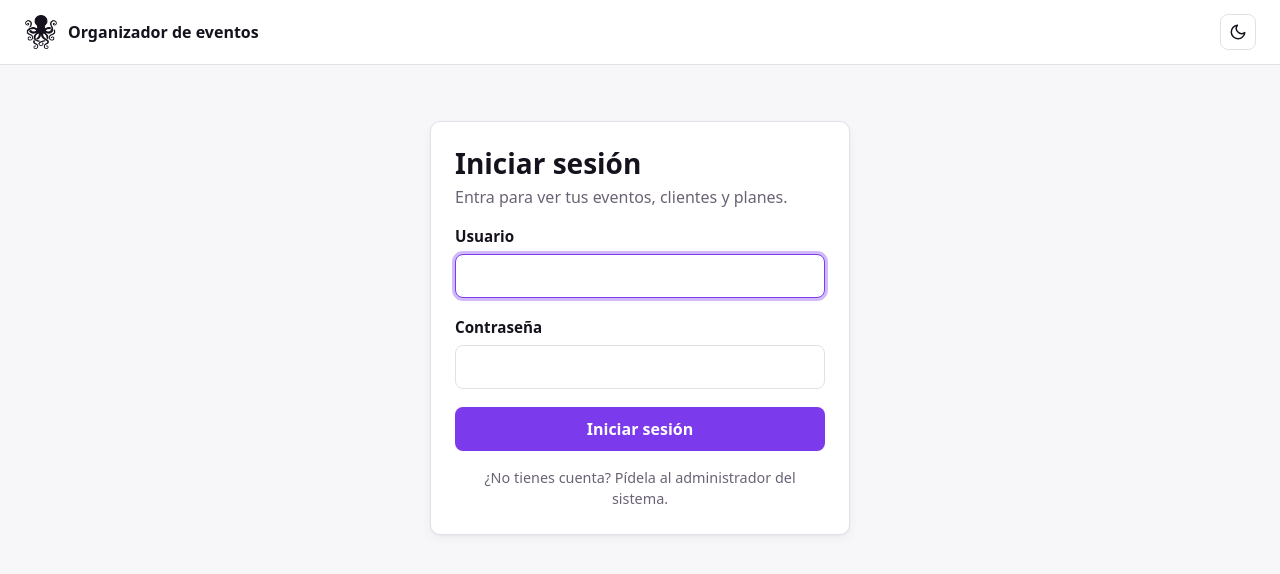
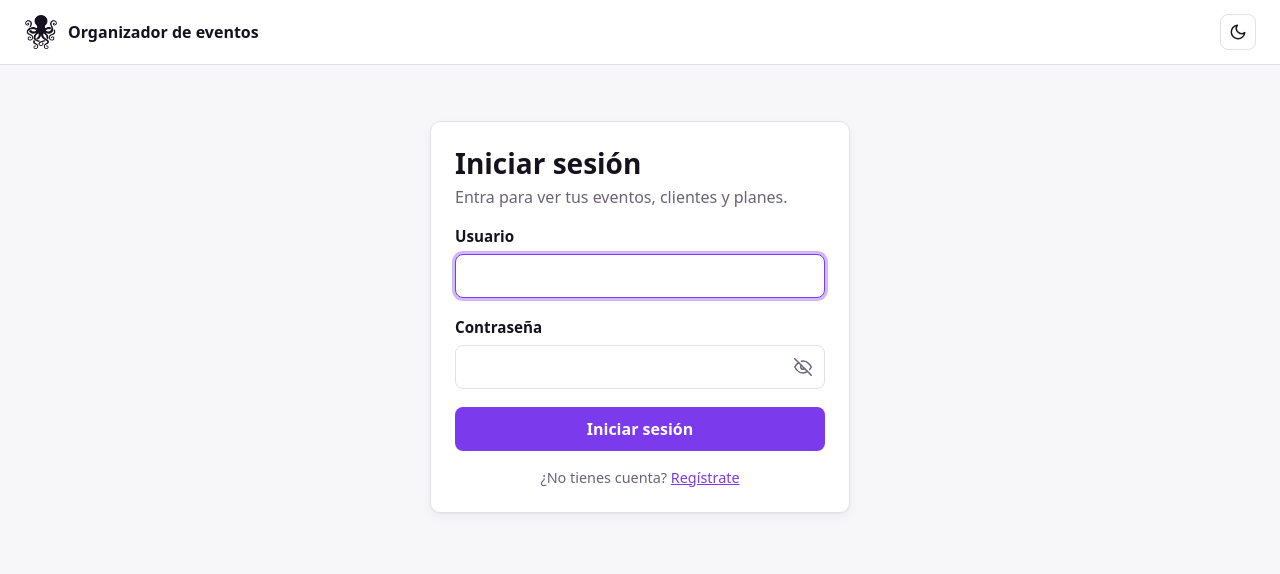
Before and after one commit to organizador-eventos-independientes/organizador-eventos-frontend, a React (Vite) app: page /login in a window 1280 px wide. Shown: the top 574 px of the page. Built offline with nearby package versions, Linux system fonts and the light colour scheme; no server answers.

Commit message:
registro de usuario en el frontend

```diff
--- a/src/App.css
+++ b/src/App.css
@@ -878,6 +878,42 @@
   width: 100%;
 }
 
+/* Campo de contraseña con botón de ojo dentro del recuadro. */
+.password-input {
+  position: relative;
+}
+
+.field .password-input input {
+  padding-right: 46px;
+}
+
+/* Edge añade su propio ojo; se oculta para no mostrar dos. */
+.password-input input::-ms-reveal {
+  display: none;
+}
+
+.password-input__toggle {
+  position: absolute;
+  top: 50%;
+  right: 4px;
+  display: grid;
+  place-items: center;
+  width: 36px;
+  height: 36px;
+  padding: 0;
+  border: none;
+  border-radius: 6px;
+  background: transparent;
+  color: var(--text-muted);
+  cursor: pointer;
+  transform: translateY(-50%);
+}
+
+.password-input__toggle:hover {
+  background: var(--accent-bg);
+  color: var(--text-h);
+}
+
 .auth-page__note {
   font-size: 0.9rem;
   text-align: center;
--- a/src/App.jsx
+++ b/src/App.jsx
@@ -3,6 +3,7 @@ import ToastProvider from './components/ToastProvider'
 import TopBar from './components/TopBar'
 import RequireAuth from './components/RequireAuth'
 import LoginPage from './pages/LoginPage'
+import RegisterPage from './pages/RegisterPage'
 import EventListPage from './pages/EventListPage'
 import EventCreatePage from './pages/EventCreatePage'
 import EventDetailPage from './pages/EventDetailPage'
@@ -17,6 +18,7 @@ function App() {
         <main className="main">
           <Routes>
             <Route path="/login" element={<LoginPage />} />
+            <Route path="/registro" element={<RegisterPage />} />
             <Route element={<RequireAuth />}>
               <Route path="/" element={<Navigate to="/eventos" replace />} />
               <Route path="/hoy" element={<TodayPage />} />
--- a/src/api/auth.js
+++ b/src/api/auth.js
@@ -1,11 +1,7 @@
 import { request } from './client'
 
-// Devuelve la sesión { token, user } si las credenciales son correctas (US-11).
-export async function login(username, password) {
-  const data = await request('/auth/login/', {
-    method: 'POST',
-    body: { username, password },
-  })
+// Respuesta del backend { token, usuario } -> sesión { token, user }.
+function toSession(data) {
   return {
     token: data.token,
     user: {
@@ -16,5 +12,24 @@ export async function login(username, password) {
   }
 }
 
+// Devuelve la sesión { token, user } si las credenciales son correctas (US-11).
+export async function login(username, password) {
+  const data = await request('/auth/login/', {
+    method: 'POST',
+    body: { username, password },
+  })
+  return toSession(data)
+}
+
+// Crea la cuenta y devuelve su sesión ya iniciada. Si los datos no son válidos
+// lanza un ApiError con fieldErrors { name, username, password }.
+export async function register({ name, username, password }) {
+  const data = await request('/auth/registro/', {
+    method: 'POST',
+    body: { nombre: name, username, password },
+  })
+  return toSession(data)
+}
+
 // Invalida en el servidor el token de la sesión actual (se lee al llamar).
 export const logout = () => request('/auth/logout/', { method: 'POST' })
--- /dev/null
+++ b/src/components/PasswordInput.jsx
@@ -0,0 +1,49 @@
+import { useState } from 'react'
+
+// Campo de contraseña con un botón de ojo para mostrarla u ocultarla. El ojo
+// refleja el estado actual: cerrado si está oculta, abierto si se ve.
+// Recibe las mismas props que un <input> (las que entrega <Field>, name, value…).
+export default function PasswordInput(props) {
+  const [visible, setVisible] = useState(false)
+  const label = visible ? 'Ocultar contraseña' : 'Mostrar contraseña'
+
+  return (
+    <div className="password-input">
+      <input {...props} type={visible ? 'text' : 'password'} />
+      <button type="button" className="password-input__toggle" onClick={() => setVisible((v) => !v)}
+        aria-label={label} title={label}>
+        {visible ? <EyeIcon /> : <EyeOffIcon />}
+      </button>
+    </div>
+  )
+}
+
+const iconProps = {
+  width: 18,
+  height: 18,
+  viewBox: '0 0 24 24',
+  fill: 'none',
+  stroke: 'currentColor',
+  strokeWidth: 2,
+  strokeLinecap: 'round',
+  strokeLinejoin: 'round',
+  'aria-hidden': true,
+}
+
+function EyeIcon() {
+  return (
+    <svg {...iconProps}>
+      <path d="M1 12s4-8 11-8 11 8 11 8-4 8-11 8-11-8-11-8z" />
+      <circle cx="12" cy="12" r="3" />
+    </svg>
+  )
+}
+
+function EyeOffIcon() {
+  return (
+    <svg {...iconProps}>
+      <path d="M17.94 17.94A10.07 10.07 0 0 1 12 20c-7 0-11-8-11-8a18.45 18.45 0 0 1 5.06-5.94M9.9 4.24A9.12 9.12 0 0 1 12 4c7 0 11 8 11 8a18.5 18.5 0 0 1-2.16 3.19m-6.72-1.07a3 3 0 1 1-4.24-4.24" />
+      <path d="M1 1l22 22" />
+    </svg>
+  )
+}
--- a/src/pages/LoginPage.jsx
+++ b/src/pages/LoginPage.jsx
@@ -1,6 +1,7 @@
 import { useRef, useState } from 'react'
-import { Navigate, useLocation } from 'react-router-dom'
+import { Link, Navigate, useLocation } from 'react-router-dom'
 import Field from '../components/Field'
+import PasswordInput from '../components/PasswordInput'
 import { login } from '../api/auth'
 import { setSession, useSession } from '../lib/session'
 
@@ -86,7 +87,7 @@ export default function LoginPage() {
 
           <Field id="login-password" label="Contraseña" error={errors.password}>
             {(p) => (
-              <input {...p} name="password" type="password" autoComplete="current-password"
+              <PasswordInput {...p} name="password" autoComplete="current-password"
                 value={values.password} onChange={(e) => update('password', e.target.value)} />
             )}
           </Field>
@@ -96,7 +97,9 @@ export default function LoginPage() {
           </button>
         </form>
 
-        <p className="muted auth-page__note">¿No tienes cuenta? Pídela al administrador del sistema.</p>
+        <p className="muted auth-page__note">
+          ¿No tienes cuenta? <Link to="/registro" state={location.state}>Regístrate</Link>
+        </p>
       </section>
     </div>
   )
--- /dev/null
+++ b/src/pages/RegisterPage.jsx
@@ -0,0 +1,156 @@
+import { useRef, useState } from 'react'
+import { Link, Navigate, useLocation } from 'react-router-dom'
+import Field from '../components/Field'
+import PasswordInput from '../components/PasswordInput'
+import { register } from '../api/auth'
+import { setSession, useSession } from '../lib/session'
+
+const EMPTY = { name: '', username: '', password: '', password2: '' }
+const FIELD_ORDER = ['name', 'username', 'password', 'password2']
+
+// Mismos caracteres que acepta Django para un nombre de usuario.
+const USERNAME_PATTERN = /^[\p{L}\p{N}_.@+-]+$/u
+
+// Validación rápida en el navegador; el backend aplica además todas las reglas
+// de contraseña de Django (muy común, parecida al usuario, etc.).
+function validate(values) {
+  const errors = {}
+  const name = values.name.trim()
+  const username = values.username.trim()
+
+  if (!name) errors.name = 'Escribe tu nombre.'
+  else if (name.length > 150) errors.name = 'El nombre no puede superar 150 caracteres.'
+
+  if (!username) errors.username = 'Escribe un nombre de usuario.'
+  else if (username.length > 150) errors.username = 'El usuario no puede superar 150 caracteres.'
+  else if (!USERNAME_PATTERN.test(username))
+    errors.username = 'El usuario solo puede tener letras, números y los signos @ . + - _ (sin espacios).'
+
+  if (!values.password) errors.password = 'Escribe una contraseña.'
+  else if (values.password.length < 8) errors.password = 'La contraseña debe tener al menos 8 caracteres.'
+  else if (/^\d+$/.test(values.password)) errors.password = 'La contraseña no puede tener solo números.'
+
+  if (!values.password2) errors.password2 = 'Repite la contraseña.'
+  else if (values.password2 !== values.password) errors.password2 = 'Las contraseñas no coinciden.'
+
+  return errors
+}
+
+// Registro de organizador: crea la cuenta en el backend y entra directamente,
+// igual que tras iniciar sesión.
+export default function RegisterPage() {
+  const session = useSession()
+  const location = useLocation()
+  const [values, setValues] = useState(EMPTY)
+  const [errors, setErrors] = useState({})
+  const [submitted, setSubmitted] = useState(false)
+  const [formError, setFormError] = useState('')
+  const [busy, setBusy] = useState(false)
+  const formRef = useRef(null)
+
+  if (session) {
+    const from = location.state?.from
+    return <Navigate to={from ? `${from.pathname}${from.search}${from.hash}` : '/hoy'} replace />
+  }
+
+  function update(field, value) {
+    const next = { ...values, [field]: value }
+    setValues(next)
+    // Tras el primer intento, la validación es en vivo.
+    if (submitted) setErrors(validate(next))
+  }
+
+  function focusFirstError(errs) {
+    const first = FIELD_ORDER.find((f) => errs[f])
+    if (first) formRef.current?.querySelector(`[name="${first}"]`)?.focus()
+  }
+
+  async function handleSubmit(e) {
+    e.preventDefault()
+    setSubmitted(true)
+    setFormError('')
+
+    const errs = validate(values)
+    setErrors(errs)
+    if (Object.keys(errs).length) {
+      focusFirstError(errs)
+      return
+    }
+
+    setBusy(true)
+    try {
+      // Al guardar la sesión este componente se vuelve a renderizar y redirige.
+      setSession(await register({ name: values.name.trim(), username: values.username.trim(), password: values.password }))
+    } catch (err) {
+      const serverErrors = err?.fieldErrors ?? {}
+      if (Object.keys(serverErrors).length) {
+        setErrors(serverErrors)
+        focusFirstError(serverErrors)
+      }
+      setFormError(
+        err?.status === 400
+          ? 'No se pudo crear la cuenta. Revisa los campos marcados.'
+          : err?.message || 'No se pudo crear la cuenta. Inténtalo de nuevo.',
+      )
+      setBusy(false)
+    }
+  }
+
+  return (
+    <div className="page auth-page">
+      <section className="card" aria-labelledby="register-title">
+        <header>
+          <h1 id="register-title" className="page__title">Crear cuenta</h1>
+          <p className="muted">Regístrate para organizar tus eventos, clientes y planes.</p>
+        </header>
+
+        <form ref={formRef} className="form" onSubmit={handleSubmit} noValidate>
+          {formError && (
+            <p className="alert alert--error" role="alert">
+              {formError}
+            </p>
+          )}
+
+          <Field id="register-name" label="Nombre" required error={errors.name}>
+            {(p) => (
+              <input {...p} name="name" type="text" autoComplete="name" maxLength={150} autoFocus
+                placeholder="Ej. Carla Gómez" value={values.name} onChange={(e) => update('name', e.target.value)} />
+            )}
+          </Field>
+
+          <Field id="register-username" label="Usuario" required error={errors.username}
+            hint="Lo usarás para iniciar sesión. Sin espacios.">
+            {(p) => (
+              <input {...p} name="username" type="text" autoComplete="username" autoCapitalize="none"
+                spellCheck={false} maxLength={150} value={values.username}
+                onChange={(e) => update('username', e.target.value)} />
+            )}
+          </Field>
+
+          <Field id="register-password" label="Contraseña" required error={errors.password}
+            hint="Mínimo 8 caracteres. Evita contraseñas comunes, solo números o parecidas a tu usuario.">
+            {(p) => (
+              <PasswordInput {...p} name="password" autoComplete="new-password" value={values.password}
+                onChange={(e) => update('password', e.target.value)} />
+            )}
+          </Field>
+
+          <Field id="register-password2" label="Confirmar contraseña" required error={errors.password2}>
+            {(p) => (
+              <PasswordInput {...p} name="password2" autoComplete="new-password" value={values.password2}
+                onChange={(e) => update('password2', e.target.value)} />
+            )}
+          </Field>
+
+          <button type="submit" className="btn btn--primary auth-page__submit" disabled={busy}>
+            {busy ? 'Creando cuenta…' : 'Crear cuenta'}
+          </button>
+        </form>
+
+        <p className="muted auth-page__note">
+          ¿Ya tienes cuenta? <Link to="/login" state={location.state}>Inicia sesión</Link>
+        </p>
+      </section>
+    </div>
+  )
+}
```
Also changed, not shown: 1 other file (tests, documents, lock files or other folders).
